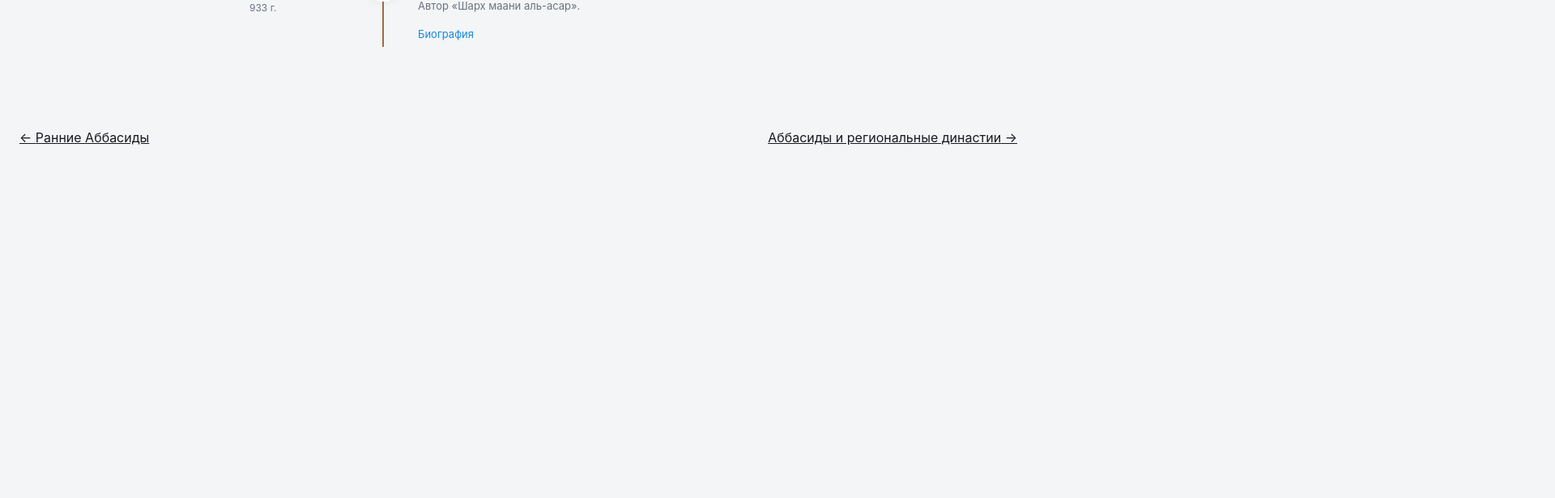
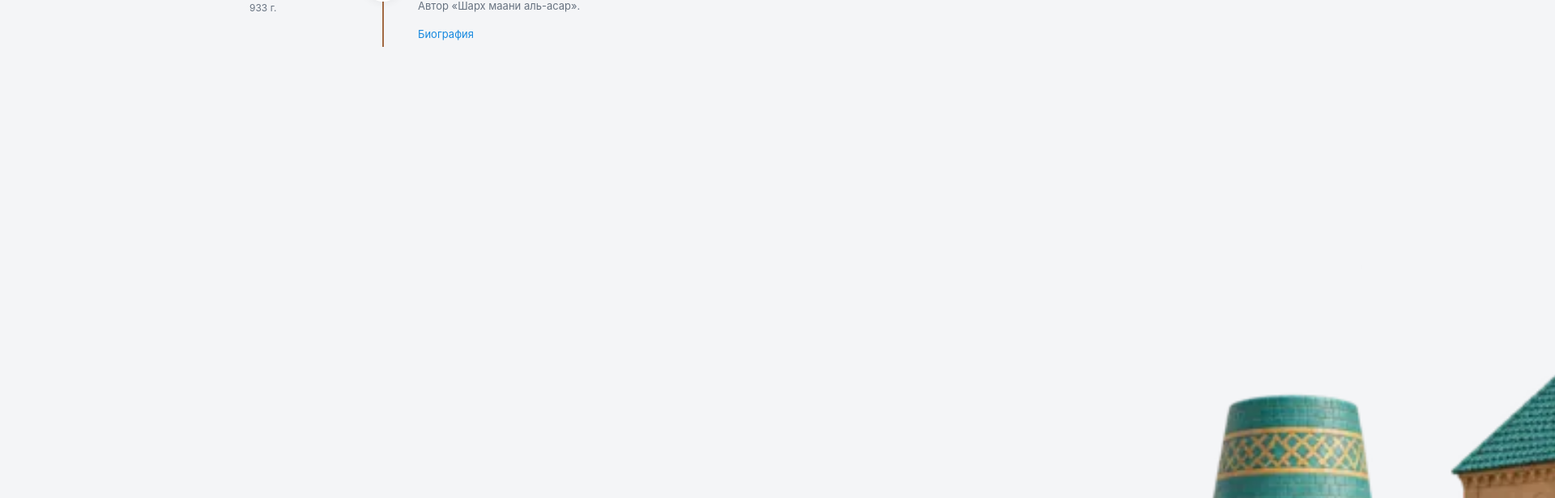
Before and after one commit to Nuruddin999/tarih, a Next.js app: page /epochs/abbasid-scholarship/ in a window 1280 px wide. Shown: the part 2760-3376 px from the top of the page at 81% size, 1920 px wide, since content can reach past the window. Before the commit the page ends 2978 px from the top, so only its background shows below. Built offline with nearby package versions, Linux system fonts and the light colour scheme.

Commit message:
Add image navigation between eras

```diff
--- a/src/app/epochs/[id]/page.tsx
+++ b/src/app/epochs/[id]/page.tsx
@@ -1,5 +1,6 @@
 import type { Metadata } from "next";
 import Link from "next/link";
+import Image from "next/image";
 import { notFound } from "next/navigation";
 import { periods } from "@/data/chronology";
 import { ChronologyExplorer } from "@/components/chronology/ChronologyExplorer";
@@ -18,6 +19,8 @@ export default async function EpochPage({ params }: Props) {
   const index = periods.findIndex(period => period.id === id);
   if (index < 0) notFound();
   const period = periods[index];
+  const previousPeriod = index > 0 ? periods[index - 1] : null;
+  const nextPeriod = index < periods.length - 1 ? periods[index + 1] : null;
   return <main className="chronology">
     <header className="site-header"><Link href="/" className="brand">Люди и эпохи</Link><Link href="/#epochs">Все эпохи</Link></header>
     <nav className="breadcrumbs" aria-label="Хлебные крошки">
@@ -29,6 +32,28 @@ export default async function EpochPage({ params }: Props) {
     </nav>
     <section className="epoch-intro"><DateLabel date={period.dates} large /><h1>{period.title}</h1><p>{period.description}</p></section>
     <ChronologyExplorer periodId={id} />
-    <nav className="epoch-pagination" aria-label="Соседние эпохи">{index > 0 ? <Link href={`/epochs/${periods[index - 1].id}/`}>← {periods[index - 1].title}</Link> : <Link href="/">Все эпохи</Link>}{index < periods.length - 1 && <Link href={`/epochs/${periods[index + 1].id}/`}>{periods[index + 1].title} →</Link>}</nav>
+    <nav className="epoch-pagination" aria-label="Соседние эпохи">
+      <div className="epoch-pagination__group epoch-pagination__group--previous">
+        <Link className="epoch-pagination__arrow" href={previousPeriod ? `/epochs/${previousPeriod.id}/` : "/#epochs"}
+          aria-label={previousPeriod ? `Предыдущая эпоха: ${previousPeriod.title}` : "Все эпохи"}>
+          <svg viewBox="0 0 24 24" fill="none" aria-hidden="true"><path d="M19 12H5m7 7-7-7 7-7" /></svg>
+        </Link>
+        {previousPeriod && <Link className="epoch-pagination__card" href={`/epochs/${previousPeriod.id}/`}>
+          <span className="epoch-pagination__art"><Image src={`/images/eras/${previousPeriod.id}.webp`} alt="" width={1254} height={1254} unoptimized /></span>
+          <span className="epoch-pagination__title">{previousPeriod.title}</span>
+        </Link>}
+      </div>
+      <div className="epoch-pagination__group epoch-pagination__group--next">
+        {nextPeriod ? <Link className="epoch-pagination__card" href={`/epochs/${nextPeriod.id}/`}>
+          <span className="epoch-pagination__art"><Image src={`/images/eras/${nextPeriod.id}.webp`} alt="" width={1254} height={1254} unoptimized /></span>
+          <span className="epoch-pagination__title">{nextPeriod.title}</span>
+        </Link> : <span className="epoch-pagination__arrow epoch-pagination__arrow--disabled" aria-hidden="true">
+          <svg viewBox="0 0 24 24" fill="none"><path d="M5 12h14m-7-7 7 7-7 7" /></svg>
+        </span>}
+        {nextPeriod && <Link className="epoch-pagination__arrow" href={`/epochs/${nextPeriod.id}/`} aria-label={`Следующая эпоха: ${nextPeriod.title}`}>
+          <svg viewBox="0 0 24 24" fill="none" aria-hidden="true"><path d="M5 12h14m-7-7 7 7-7 7" /></svg>
+        </Link>}
+      </div>
+    </nav>
   </main>;
 }
```
